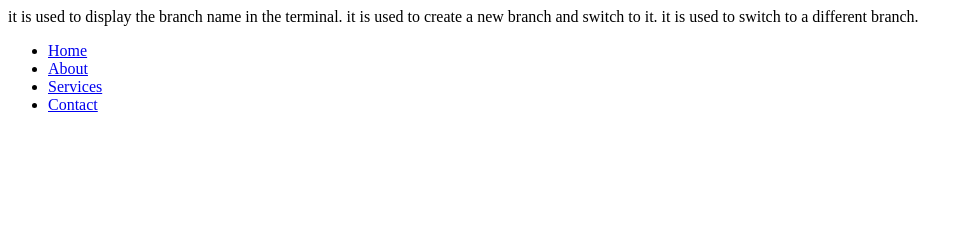
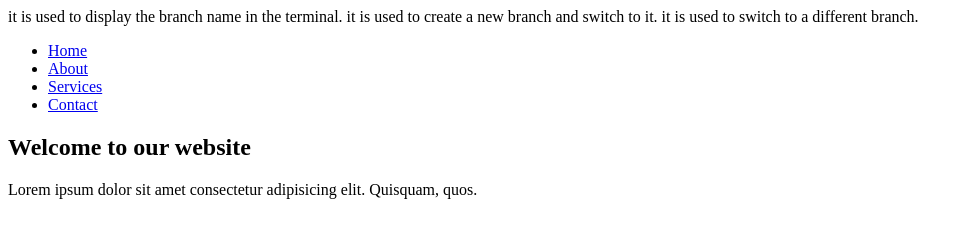
Before and after one commit to Harshit-7735/-Full-Stack, a plain HTML site: page GIT/index.html in a window 1280 px wide. Shown: the whole page, without its empty margins (0-973 px from the left). Drawn offline with Linux system fonts and the light colour scheme.

Commit message:
section added

```diff
--- a/GIT/index.html
+++ b/GIT/index.html
@@ -24,5 +24,9 @@ it is used to switch to a different branch.
             </ul>
         </nav>
     </header>
+    <section>
+        <h1>Welcome to our website</h1>
+        <p>Lorem ipsum dolor sit amet consectetur adipisicing elit. Quisquam, quos.</p>
+    </section>
 </body>
 </html>
```
